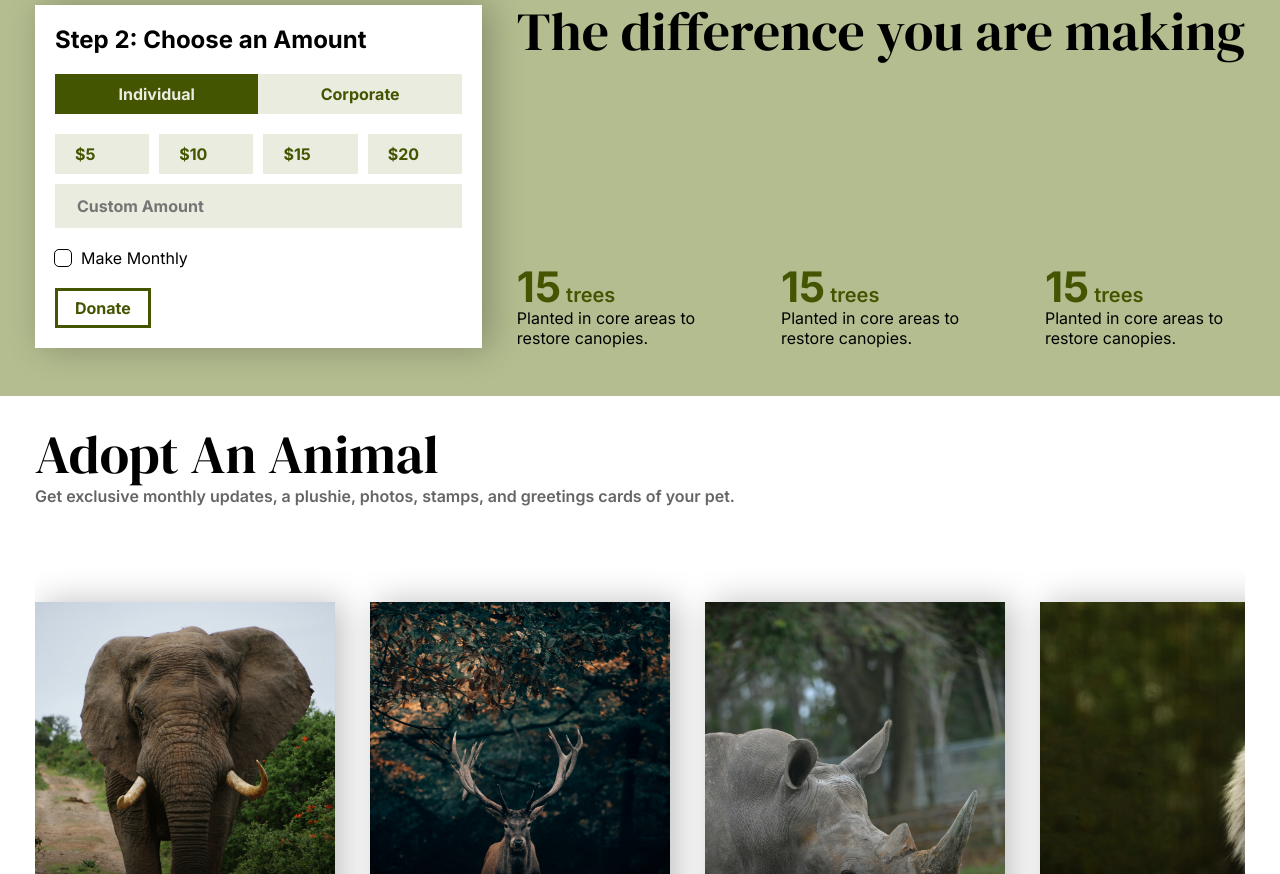
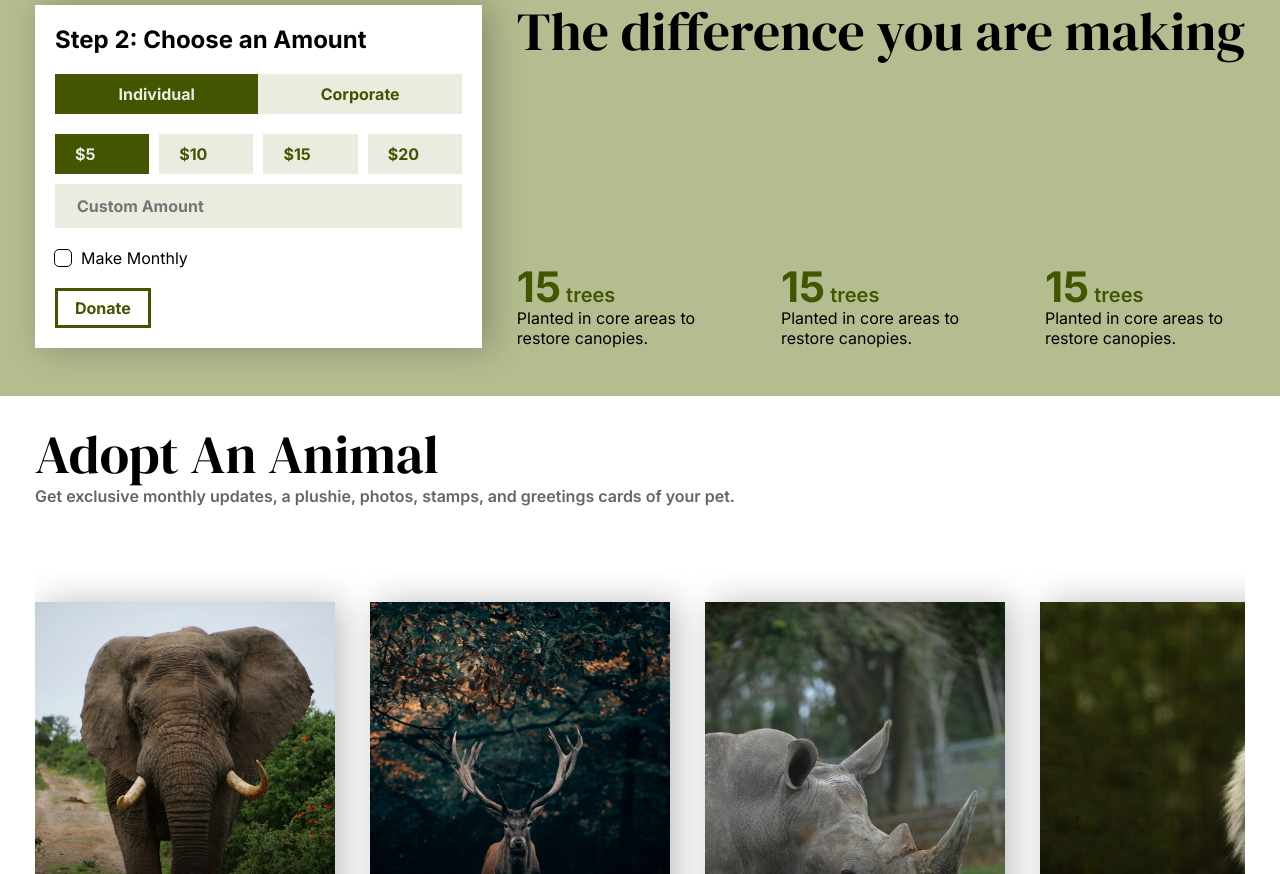
Before and after one commit to Achintya72/suraksha, a Next.js app: page /donate in a window 1280 px wide. Shown: the part 1800-2674 px from the top of the page. Built offline with nearby package versions, Linux system fonts and the light colour scheme.

Commit message:
Added Donation Form to Donate Page

```diff
--- a/src/app/donate/page.jsx
+++ b/src/app/donate/page.jsx
@@ -10,6 +10,7 @@ import { useState } from "react";
 import Checkbox from "@/components/Checkbox";
 import Button from "@/components/Button";
 import AnimalCard from "@/components/AnimalCard";
+import DonationForm from "@/components/DonationForm";
 
 let tabStyles = [styles.left, styles.right];
 
@@ -89,25 +90,7 @@ export default function Donate() {
                 <div className={classNames("layout", styles.difference)}>
                     <div className={styles.donate}>
                         <h6>Step 2: Choose an Amount</h6>
-                        <div className={styles.tabSelect}>
-                            <div className={classNames(styles.tabBg, tabStyles[type])} />
-                            <a className={classNames(styles.tab, type == 0 && styles.active)} onClick={() => changeType(0)}>Individual</a>
-                            <a className={classNames(styles.tab, type == 1 && styles.active)} onClick={() => changeType(1)}>Corporate</a>
-                        </div>
-                        <div className={styles.donationForm}>
-                            <div className={styles.defaults}>
-                                <a className={styles.donationAmount} >${(5 * (1 + type * 99)).toLocaleString('en-us')}</a>
-                                <a className={styles.donationAmount}>  ${(10 * (1 + type * 99)).toLocaleString('en-us')}</a>
-                                <a className={styles.donationAmount} >${(15 * (1 + type * 99)).toLocaleString('en-us')}</a>
-                                <a className={styles.donationAmount} >${(20 * (1 + type * 99)).toLocaleString('en-us')}</a>
-                            </div>
-                            <input value={custom} placeholder="Custom Amount" onChange={customInput} />
-                        </div>
-                        <div style={{ display: "flex", gap: "10px", alignItems: "center" }}>
-                            <Checkbox onChange={changeMonthly} />
-                            <p>Make Monthly</p>
-                        </div>
-                        <Button>Donate</Button>
+                        <DonationForm />
                     </div>
                     <div className={styles.data}>
                         <h2>The difference you are making</h2>
```
